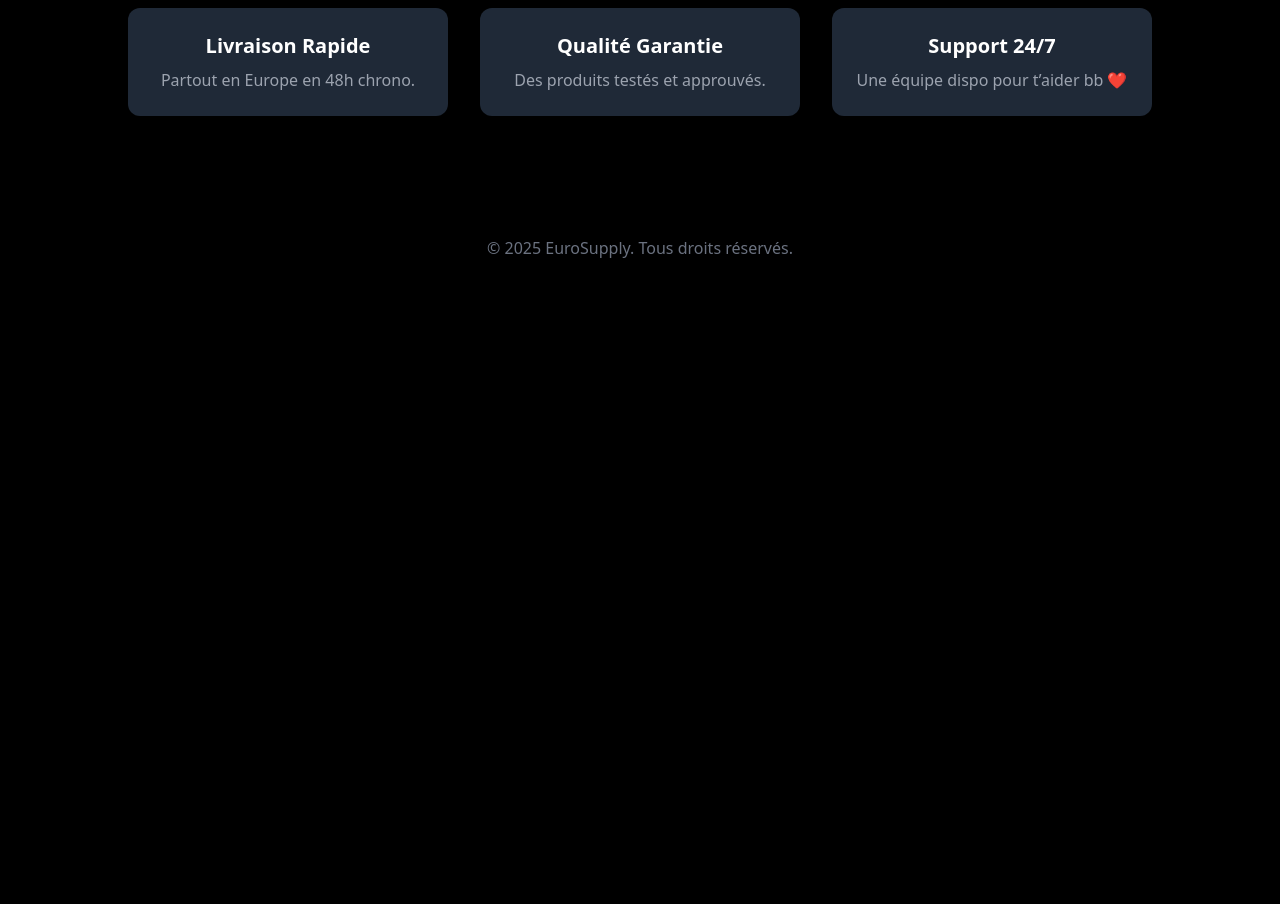
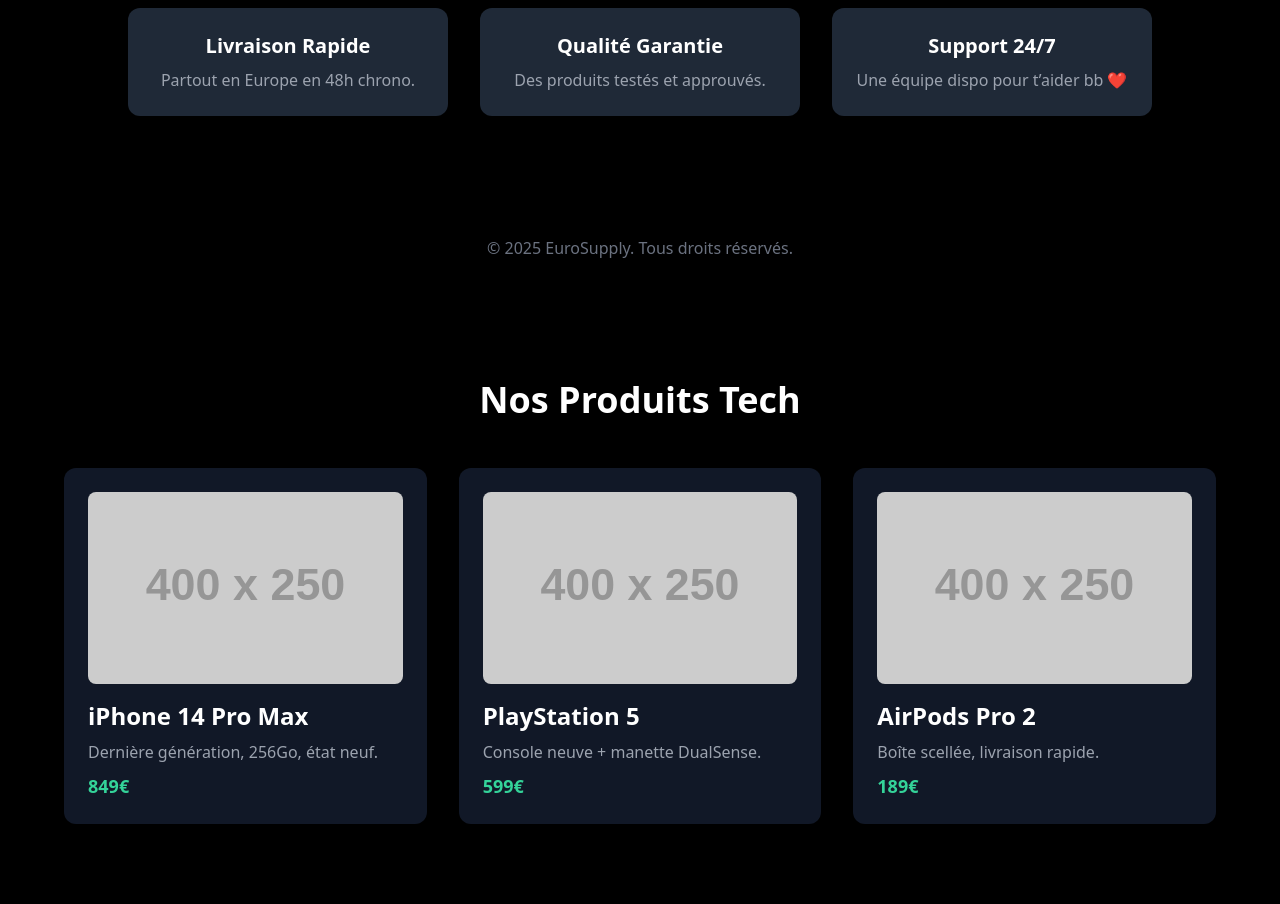
Before and after one commit to Tim0082/eurosupply-website, a plain HTML site: page index.html in a window 1280 px wide. Shown: the part 1200-2104 px from the top of the page. Before the commit the page ends 1500 px from the top, so only its background shows below. Drawn offline with nearby package versions, Linux system fonts and the light colour scheme; placeholder pictures from the web are drawn by us.

Commit message:
Update index.html

```diff
--- a/index.html
+++ b/index.html
@@ -60,3 +60,38 @@
 
 </body>
 </html>
+
+<!-- PRODUITS -->
+<section id="products" class="py-20 px-6 bg-black text-white">
+  <div class="max-w-6xl mx-auto">
+    <h3 class="text-4xl font-bold text-center mb-12">Nos Produits Tech</h3>
+
+    <div class="grid gap-8 md:grid-cols-2 lg:grid-cols-3">
+      <!-- Produit 1 -->
+      <div class="bg-gray-900 p-6 rounded-xl shadow hover:scale-105 transition transform duration-300">
+        <img src="https://via.placeholder.com/400x250" alt="iPhone" class="w-full h-48 object-cover rounded-lg mb-4">
+        <h4 class="text-2xl font-semibold mb-2">iPhone 14 Pro Max</h4>
+        <p class="text-gray-400 mb-2">Dernière génération, 256Go, état neuf.</p>
+        <span class="text-green-400 font-bold text-lg">849€</span>
+      </div>
+
+      <!-- Produit 2 -->
+      <div class="bg-gray-900 p-6 rounded-xl shadow hover:scale-105 transition transform duration-300">
+        <img src="https://via.placeholder.com/400x250" alt="PS5" class="w-full h-48 object-cover rounded-lg mb-4">
+        <h4 class="text-2xl font-semibold mb-2">PlayStation 5</h4>
+        <p class="text-gray-400 mb-2">Console neuve + manette DualSense.</p>
+        <span class="text-green-400 font-bold text-lg">599€</span>
+      </div>
+
+      <!-- Produit 3 -->
+      <div class="bg-gray-900 p-6 rounded-xl shadow hover:scale-105 transition transform duration-300">
+        <img src="https://via.placeholder.com/400x250" alt="AirPods" class="w-full h-48 object-cover rounded-lg mb-4">
+        <h4 class="text-2xl font-semibold mb-2">AirPods Pro 2</h4>
+        <p class="text-gray-400 mb-2">Boîte scellée, livraison rapide.</p>
+        <span class="text-green-400 font-bold text-lg">189€</span>
+      </div>
+
+      <!-- Tu peux dupliquer ce bloc pour ajouter d'autres produits -->
+    </div>
+  </div>
+</section>
```
